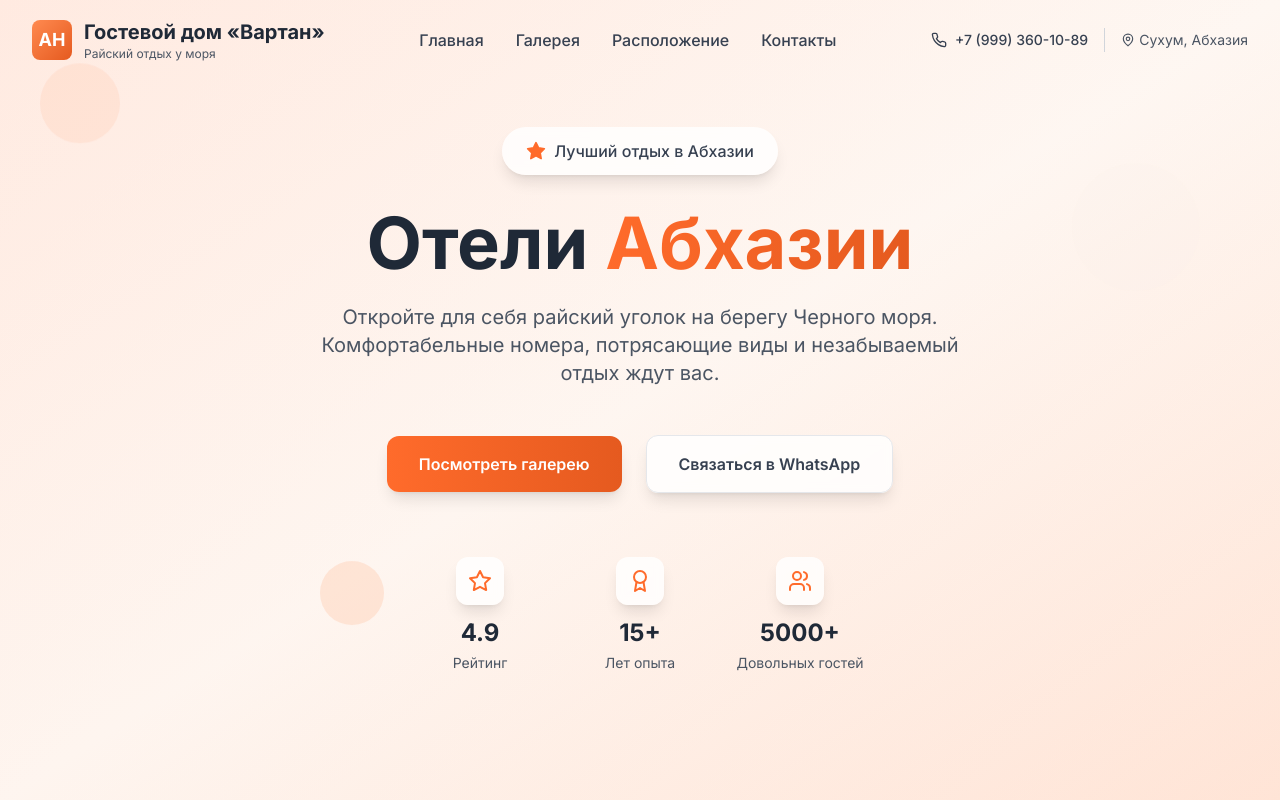
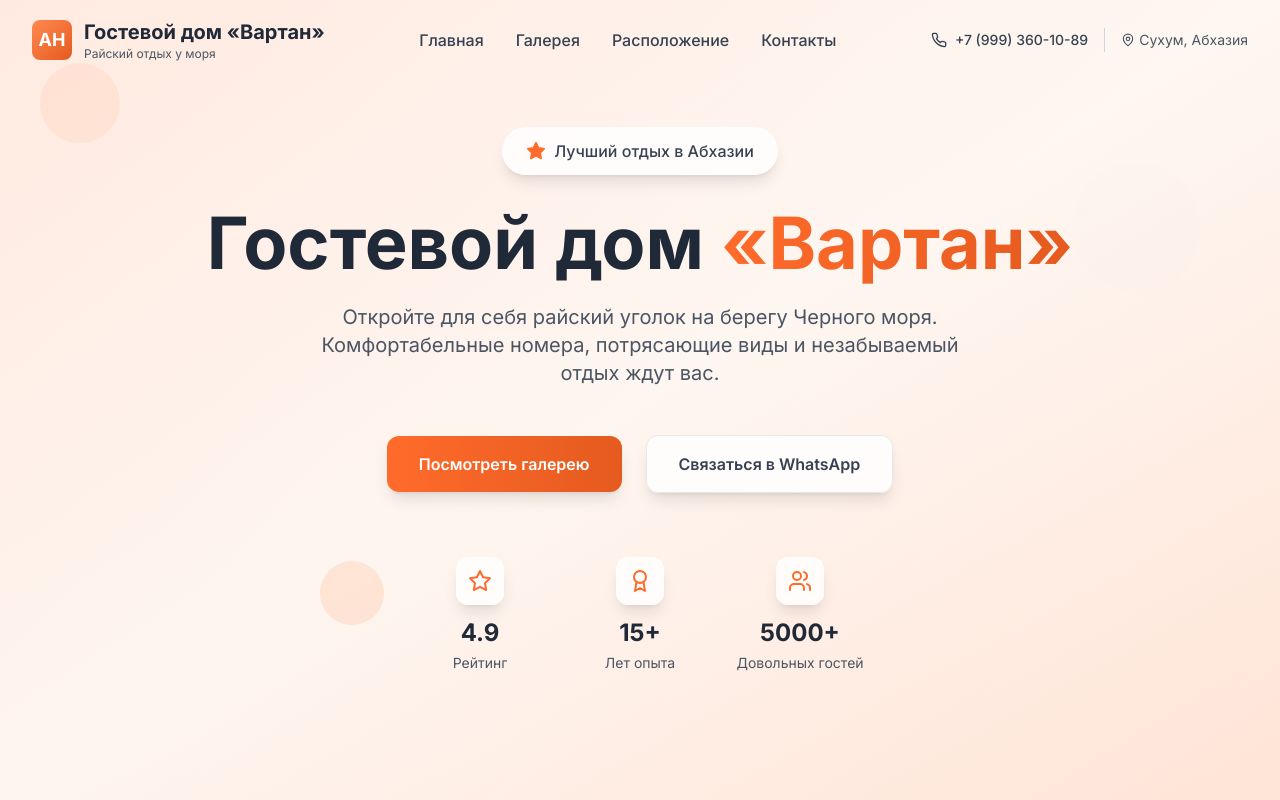
Before and after one commit to VEN6660M/test1, a React (Vite) app: page / in a window 1280 px wide. Shown: the top 800 px of the page. Built offline with nearby package versions, Linux system fonts and the light colour scheme.

Commit message:
Update Hero.tsx

```diff
--- a/src/components/Hero.tsx
+++ b/src/components/Hero.tsx
@@ -65,9 +65,9 @@ const Hero = () => {
             transition={{ delay: 0.4, duration: 0.8 }}
             className="text-4xl sm:text-5xl lg:text-7xl font-bold mb-6"
           >
-            <span className="text-gray-800 dark:text-white">Отели</span>{' '}
+            <span className="text-gray-800 dark:text-white">Гостевой дом</span>{' '}
             <span className="bg-gradient-to-r from-primary-500 to-primary-600 bg-clip-text text-transparent">
-              Абхазии
+              «Вартан»
             </span>
           </motion.h1>
 
```
